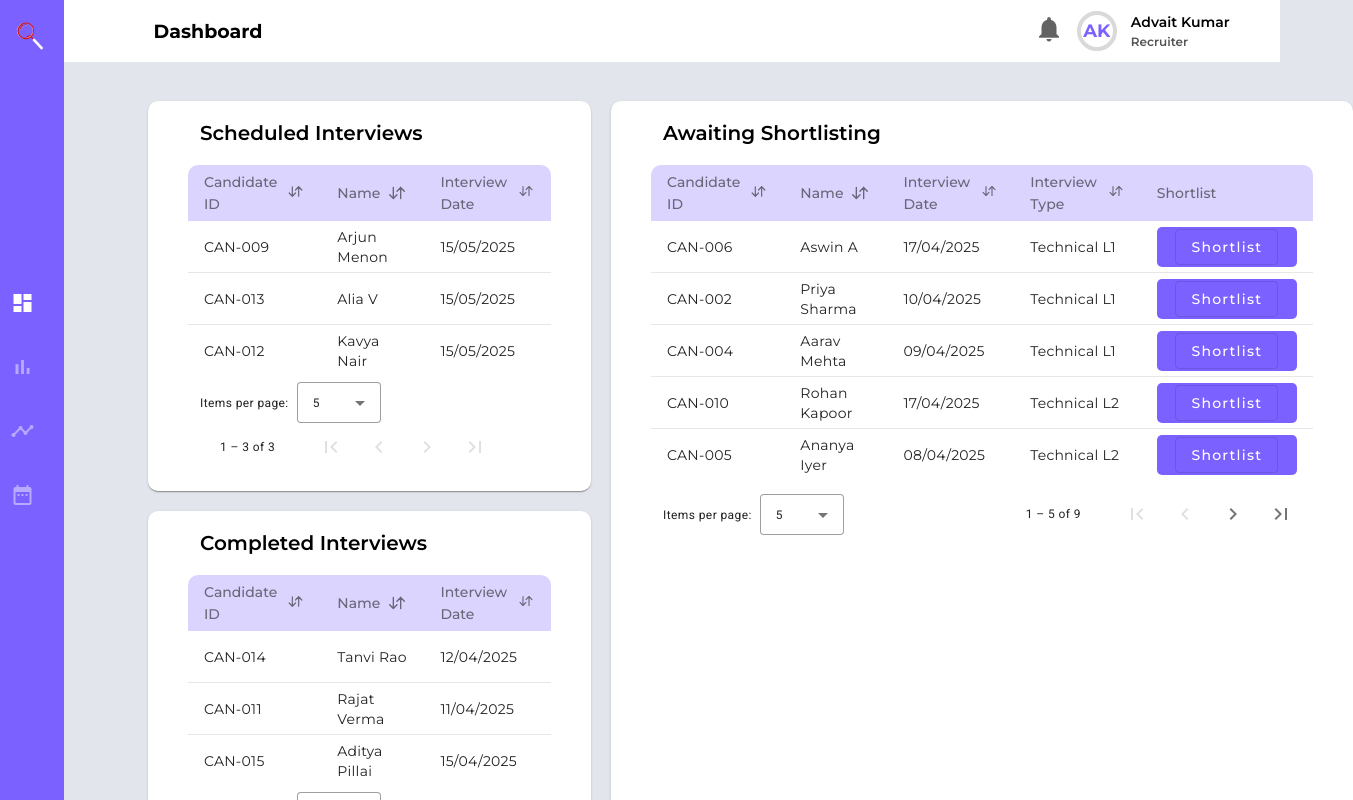
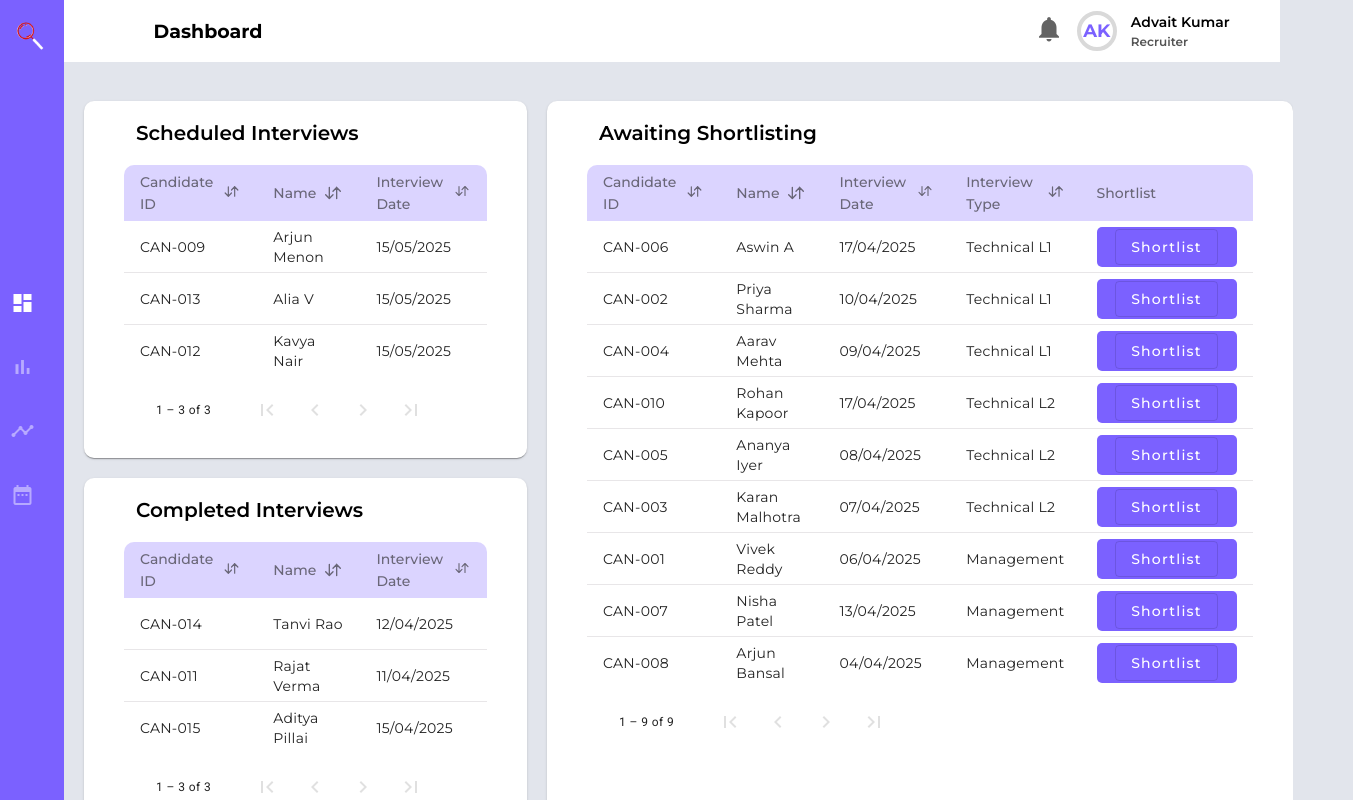
Before and after one commit to nivya-2/recruitx-frontend, an Angular app: page /dashboard in a window 1280 px wide. Shown: the top 800 px of the page, 1353 px wide, since content can reach past the window. Built offline with nearby package versions, Linux system fonts and the light colour scheme.

Commit message:
fix: tables align

```diff
--- a/src/app/pages/dashboard/dashboard-home/dashboard-home.component.css
+++ b/src/app/pages/dashboard/dashboard-home/dashboard-home.component.css
@@ -2,7 +2,7 @@
     display: flex;
     gap: 20px;
     padding: 20px;
-    margin-left: 10%;
+    margin-left: 5%;
     margin-right: 2%;
   }
 
--- a/src/app/table/table.component.css
+++ b/src/app/table/table.component.css
@@ -108,7 +108,6 @@
 
 
 
- /* ::ng-deep .mat-mdc-paginator-page-size{
+ ::ng-deep .mat-mdc-paginator-page-size{
   display: none !important;
  }
-   */
--- a/src/app/table/table.component.html
+++ b/src/app/table/table.component.html
@@ -21,7 +21,7 @@
 </table>
 <mat-paginator
     [pageSizeOptions]="[5, 10, 20]"
-    [pageSize]="5"
+    [pageSize]="10"
     [length]="content.length"
     showFirstLastButtons
     aria-label="Select page">
```
